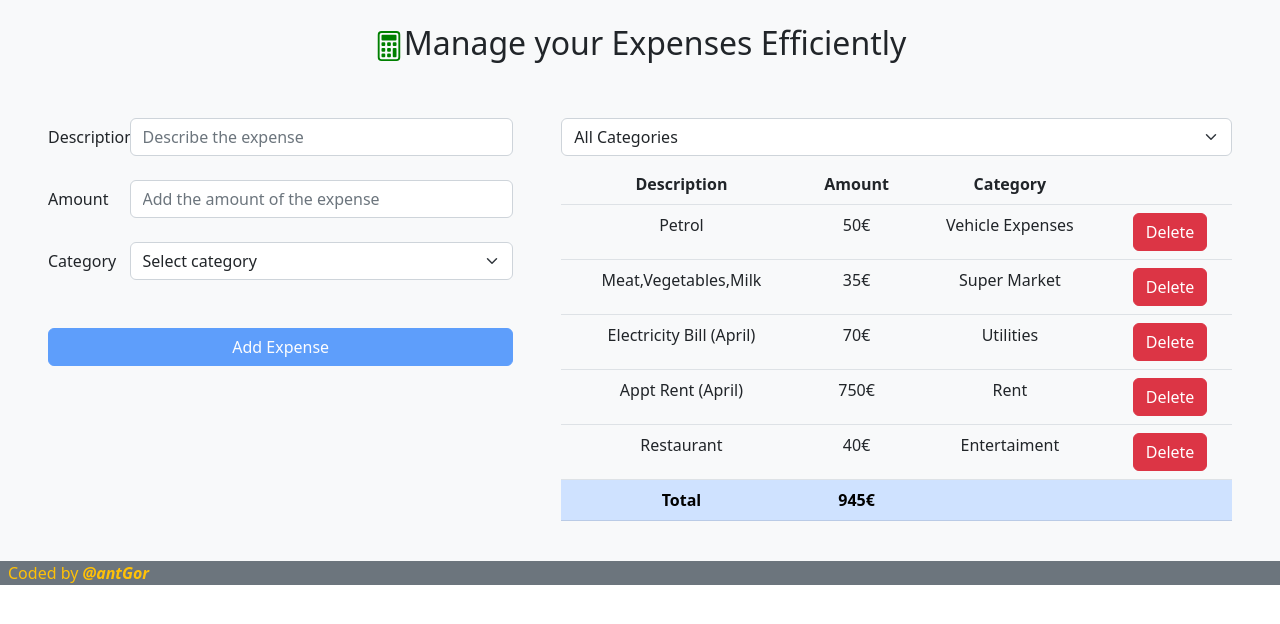
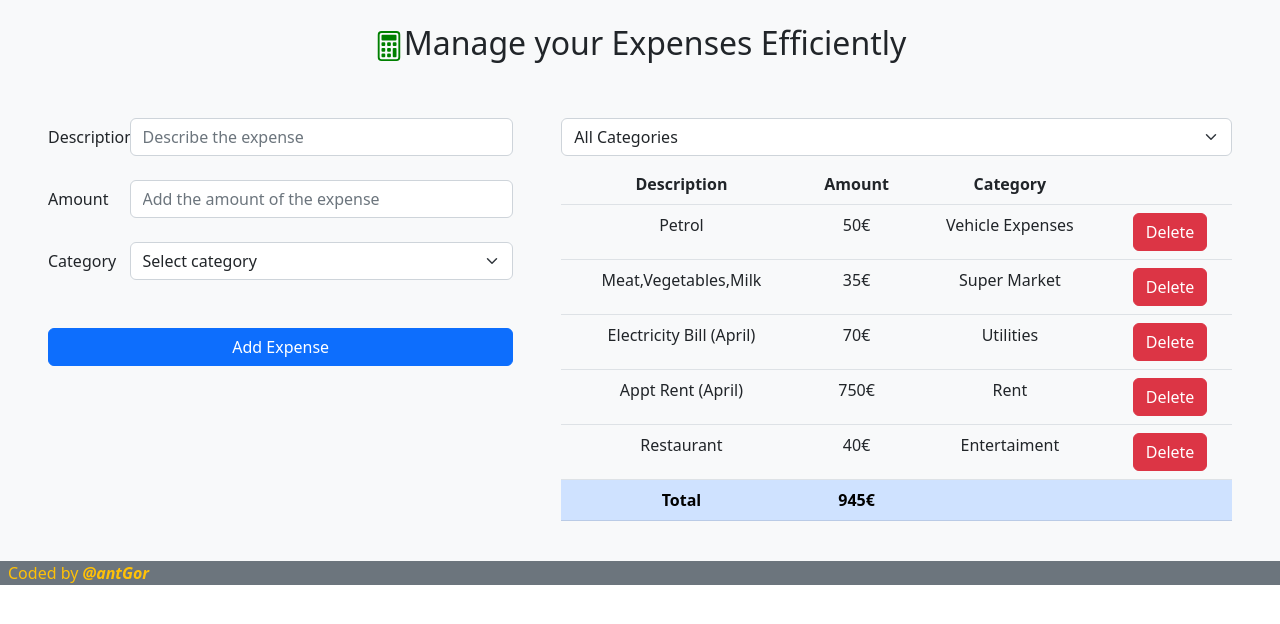
Before and after one commit to agorakis/Expenses-Tracker-App-React, a React (Vite) app: page / in a window 1280 px wide. Shown: the top 624 px of the page. Built offline with nearby package versions, Linux system fonts and the light colour scheme; the HTML template or start-up script is replaced by a standard one.

Commit message:
Fix few details

```diff
--- a/src/App.tsx
+++ b/src/App.tsx
@@ -1,5 +1,6 @@
-import { FormEvent, useState } from "react";
+import { useState } from "react";
 import { BsCalculator } from "react-icons/bs";
+import { ExpenseFormData } from "./ExpenseForm";
 import ExpenseList from "./ExpenseList";
 import ExpenseFilter from "./ExpenseFilter";
 import ExpenseForm from "./ExpenseForm";
--- a/src/ExpenseForm.tsx
+++ b/src/ExpenseForm.tsx
@@ -14,13 +14,12 @@ const schema = z.object({
     .max(100_000, { message: "Amount should be maximum 100.000€." }),
   category: z.enum(categories, {
     errorMap: () => ({
-      message:
-        "Category should be one of Rent | Utilities | Super Market | Vehicle Expenses | Entertaiment.",
+      message: "Category is required.",
     }),
   }),
 });
 
-type ExpenseFormData = z.infer<typeof schema>;
+export type ExpenseFormData = z.infer<typeof schema>;
 
 interface ExpenseFormProps {
   onSubmit: (data: ExpenseFormData) => void;
@@ -103,7 +102,10 @@ const ExpenseForm = ({ onSubmit }: ExpenseFormProps) => {
         </div>
       </div>
       <div className="d-grid my-5">
-        <button disabled={!isValid} type="submit" className="btn btn-primary">
+        <button
+          /* disabled={!isValid}  */ type="submit"
+          className="btn btn-primary"
+        >
           Add Expense
         </button>
       </div>
```
